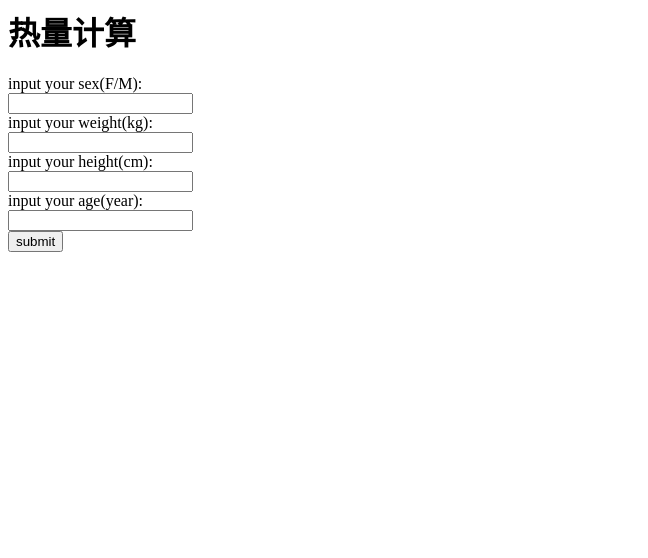
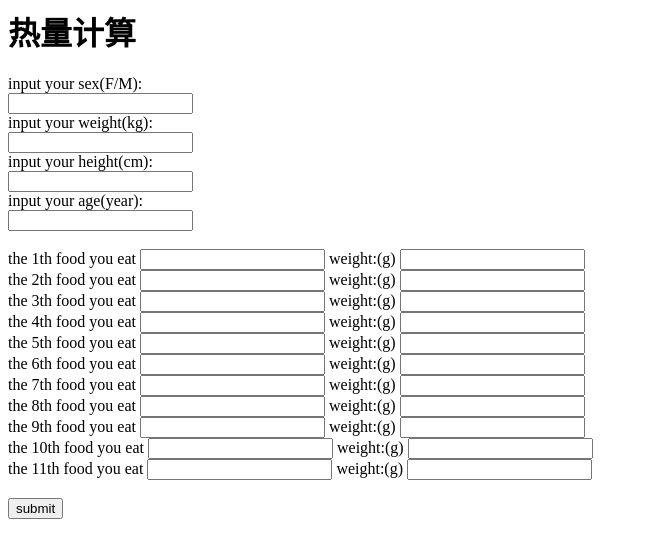
Before and after one commit to jingyefuchen/heat, a Python web app: template templates/index.html in a window 1280 px wide. Shown: the top 558 px of the page, without its empty margins (0-648 px from the left). Run offline with Jinja, Linux system fonts and the light colour scheme; the template is opened without the code that fills it, so the values that code supplies are empty.

Commit message:
[add]add eat food

```diff
--- a/templates/index.html
+++ b/templates/index.html
@@ -3,14 +3,73 @@
         <h1>热量计算</h1>
         <form method="post">
         input your sex(F/M):<br/>
-        <input type="text", name="sex"><br/>
+        <input type="text" name="sex"><br/>
         input your weight(kg):<br/>
-        <input type="text", name="weight"><br/>
+        <input type="text" name="weight"><br/>
         input your height(cm):<br/>
-        <input type="text", name="height"><br/>
+        <input type="text" name="height"><br/>
         input your age(year):<br/>
-        <input type="text", name="age"><br/>
-        <input type="submit", value="submit">
+        <input type="text" name="age"><br/>
+        <br/>
+            the 1th food you eat
+            <input type="text" name="food1">
+            weight:(g)
+            <input type="text" name="food1_weight">
+            <br/>
+            the 2th food you eat
+            <input type="text" name="food2">
+            weight:(g)
+            <input type="text" name="food2_weight">
+            <br/>
+            the 3th food you eat
+            <input type="text" name="food3">
+            weight:(g)
+            <input type="text" name="food3_weight">
+            <br/>
+            the 4th food you eat
+            <input type="text" name="food4">
+            weight:(g)
+            <input type="text" name="food4_weight">
+            <br/>
+            the 5th food you eat
+            <input type="text" name="food5">
+            weight:(g)
+            <input type="text" name="food5_weight">
+            <br/>
+            the 6th food you eat
+            <input type="text" name="food6">
+            weight:(g)
+            <input type="text" name="food6_weight">
+            <br/>
+            the 7th food you eat
+            <input type="text" name="food7">
+            weight:(g)
+            <input type="text" name="food7_weight">
+            <br/>
+            the 8th food you eat
+            <input type="text" name="food8">
+            weight:(g)
+            <input type="text" name="food8_weight">
+            <br/>
+            the 9th food you eat
+            <input type="text" name="food9">
+            weight:(g)
+            <input type="text" name="food9_weight">
+            <br/>
+            the 10th food you eat
+            <input type="text" name="food10">
+            weight:(g)
+            <input type="text" name="food10_weight">
+            <br/>
+            the 11th food you eat
+            <input type="text" name="food11">
+            weight:(g)
+            <input type="text" name="food11_weight">
+            <br/>
+            <br/>
+        <input type="submit" value="submit">
+
+
         </form>
     </body>
 </html>
```
Also changed, not shown: main.py (+21 -15 lines).
